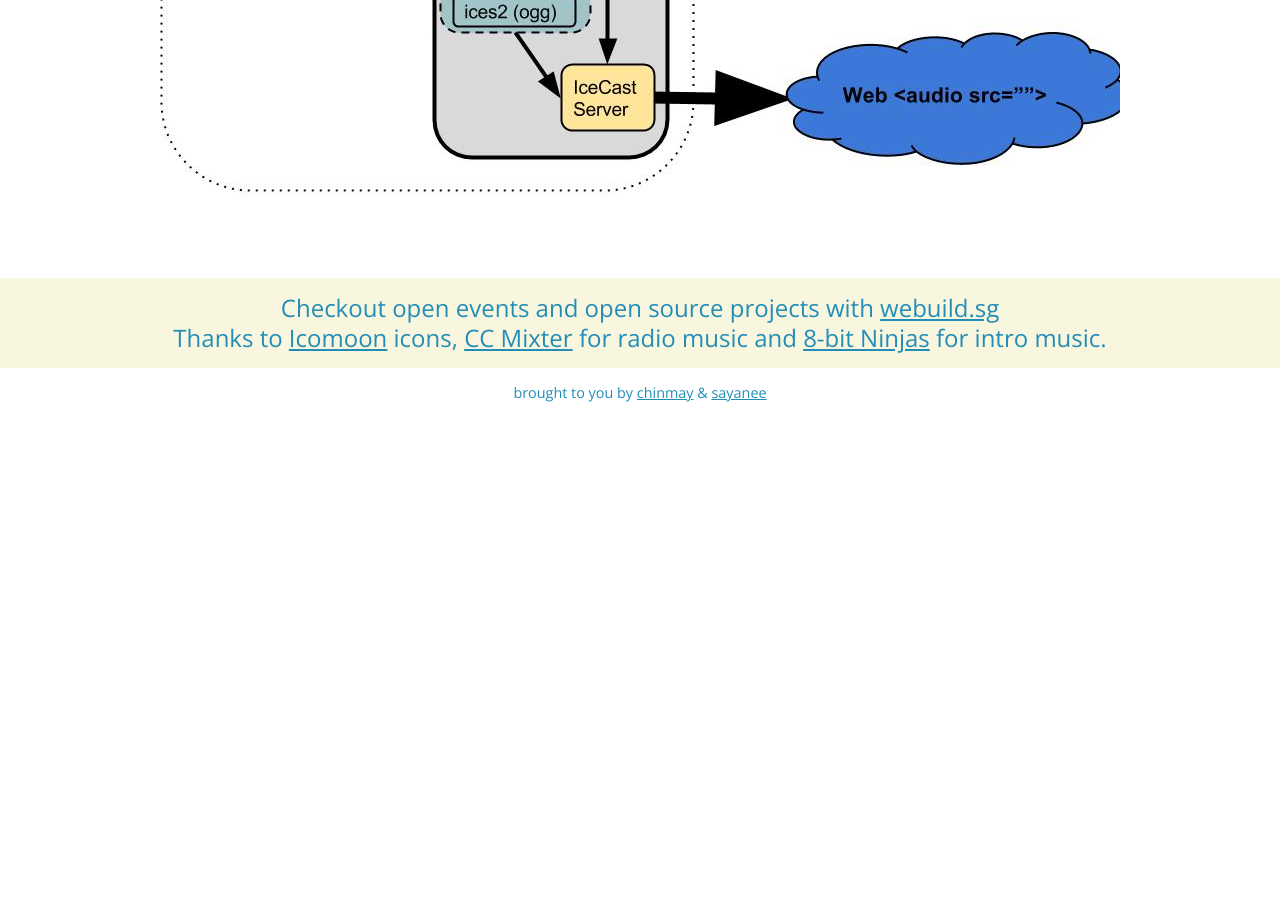
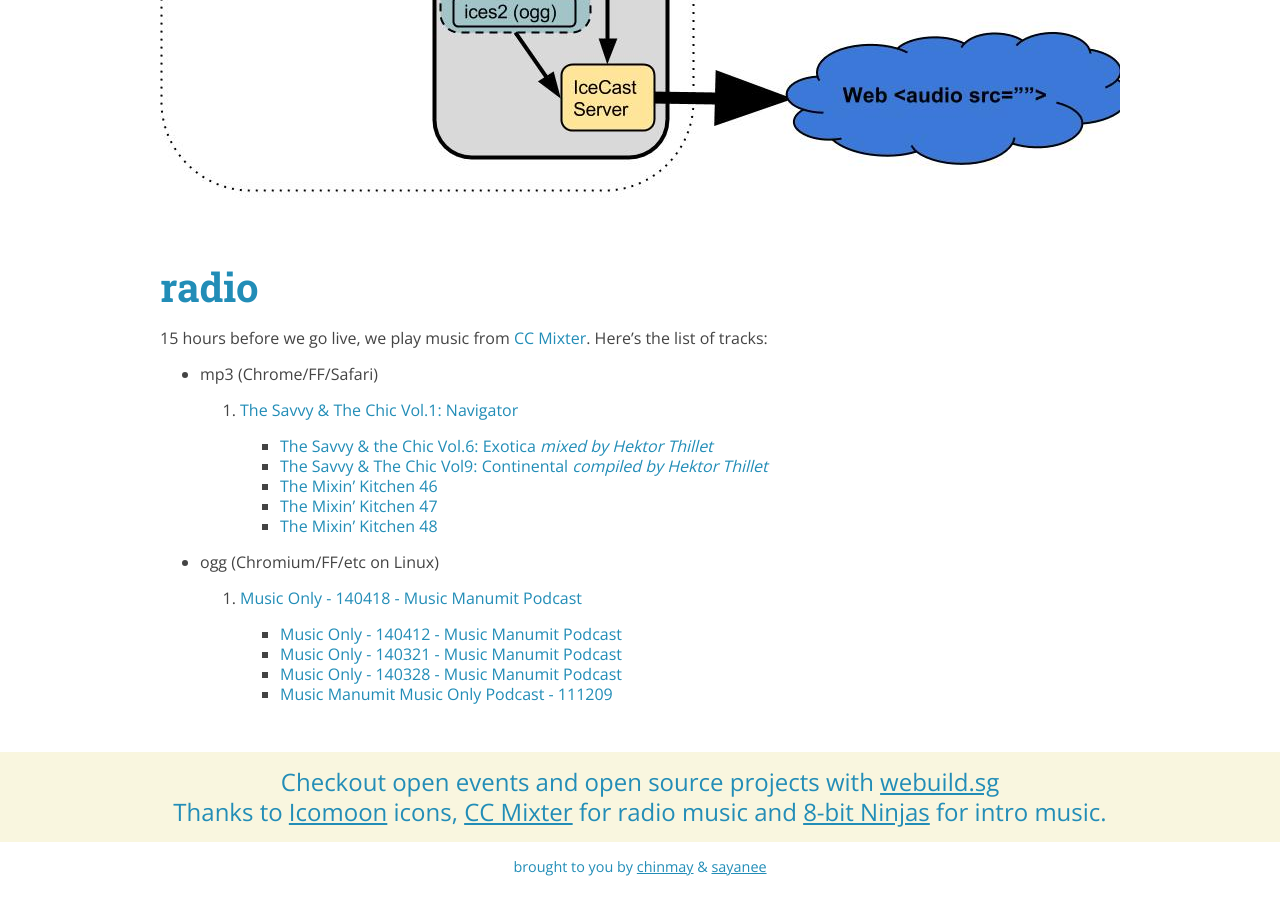
Before and after one commit to webuildsg/live, a Jekyll site: the page built from setup.md, in a window 1280 px wide and 900 px high, scrolled down 1567 px. Built offline with Jekyll 4.4.1, drawn with Linux system fonts in a browser that asks for light colours; Markdown is read by kramdown in place of the engine named in the settings; before the commit the page ends 2001 px from its top, so only the background shows below that.

Commit message:
fix: put up a list of tracks used in radio. fix #87

```diff
--- a/_includes/footer.html
+++ b/_includes/footer.html
@@ -1,6 +1,6 @@
 <footer class="footer">
   <div class="container">
-    <p>Checkout open events and open source projects with <a href="http://webuild.sg/">webuild.sg</a><br>Thanks to <a href="https://icomoon.io/app/#/select">Icomoon</a> icons, <a href="http://ccmixter.org/podcast">CC Mixter</a> for radio music and <a href="http://freemusicarchive.org/music/8-Bit_Ninjas/Party_in_Space/kzz007_-_12_-_8-bit_ninjas_-_shiny_spaceship">8-bit Ninjas</a> for intro music.</p>
+    <p>Checkout open events and open source projects with <a href="http://webuild.sg/">webuild.sg</a><br>Thanks to <a href="https://icomoon.io/app/#/select">Icomoon</a> icons, <a href="/setup#radio">CC Mixter</a> for radio music and <a href="http://freemusicarchive.org/music/8-Bit_Ninjas/Party_in_Space/kzz007_-_12_-_8-bit_ninjas_-_shiny_spaceship">8-bit Ninjas</a> for intro music.</p>
   </div>
 </footer>
 <p class="by">brought to you by <a href="http://chinpen.net">chinmay</a> & <a href="http://sayan.ee">sayanee</a></p>
--- a/setup.md
+++ b/setup.md
@@ -4,7 +4,6 @@ layout: page
 date:   2014-08-28 29:00:00
 permalink: /setup/
 ---
-
 
 Here are the various tools and configurations used for running this podcast!
 
@@ -20,3 +19,22 @@ Here are the various tools and configurations used for running this podcast!
 1. [Related config scripts](https://github.com/notthetup/webuildliveserver)
 
 ![Setup diagram]({{ site.url }}/img/setup.jpg)
+
+<a name="radio"></a>
+<h3 class="important">radio</h3>
+
+15 hours before we go live, we play music from [CC Mixter](/setup#radio). Here's the list of tracks:
+
+- mp3 (Chrome/FF/Safari)
+  1. [The Savvy & The Chic Vol.1: Navigator](http://thesavvyandthechic.blogspot.sg/2010/04/savvy-chic-vol1.html)
+  - [The Savvy & the Chic Vol.6: Exotica *mixed by Hektor Thillet*](http://thesavvyandthechic.blogspot.sg/2010/07/savvy-chic-vol6-exotica-mixed-by-hektor.html)
+  - [The Savvy & The Chic Vol9: Continental *compiled by Hektor Thillet*](http://thesavvyandthechic.blogspot.sg/2012/02/savvy-chic-vol9-continental-compiled-by.html)
+  - [The Mixin' Kitchen 46](http://ccmixter.org/playlist/browse/12950)
+  - [The Mixin' Kitchen 47](http://ccmixter.org/playlist/browse/13599)
+  - [The Mixin' Kitchen 48](http://ccmixter.org/playlist/browse/13811)
+- ogg (Chromium/FF/etc on Linux)
+  1. [Music Only - 140418 - Music Manumit Podcast](http://www.musicmanumit.com/2014/04/music-only-140418-music-manumit-podcast.html)
+  - [Music Only - 140412 - Music Manumit Podcast](http://www.musicmanumit.com/2014/04/music-only-140412-music-manumit-podcast.html)
+  - [Music Only - 140321 - Music Manumit Podcast](http://www.musicmanumit.com/2014/03/music-only-140321-music-manumit-podcast.html)
+  - [Music Only - 140328 - Music Manumit Podcast](http://www.musicmanumit.com/2014/03/music-only-140328-music-manumit-podcast.html)
+  - [Music Manumit Music Only Podcast - 111209](http://www.musicmanumit.com/2011/12/music-manumit-music-only-podcast-111209.html)
```
